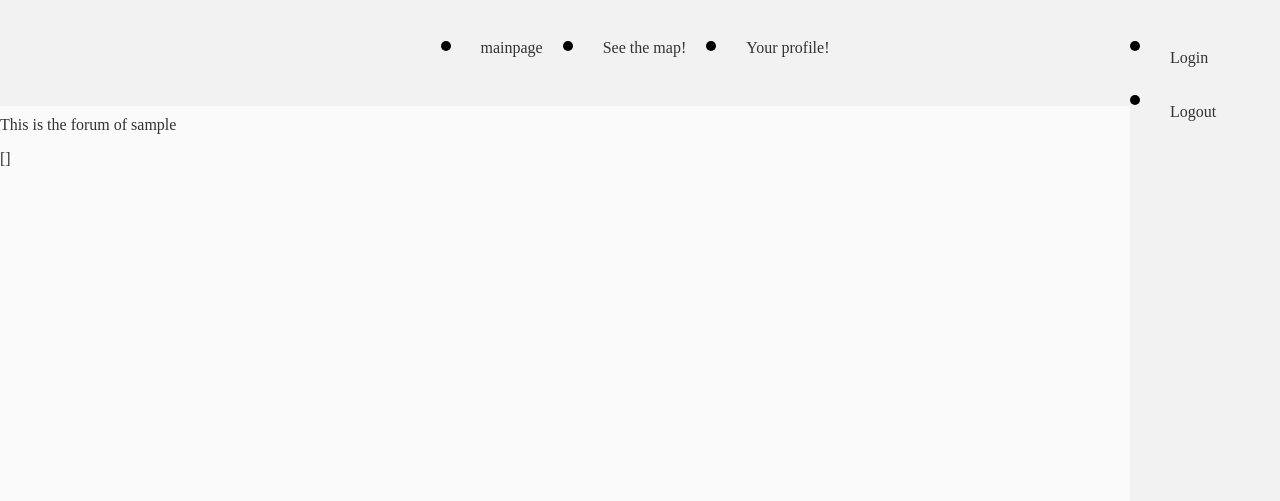
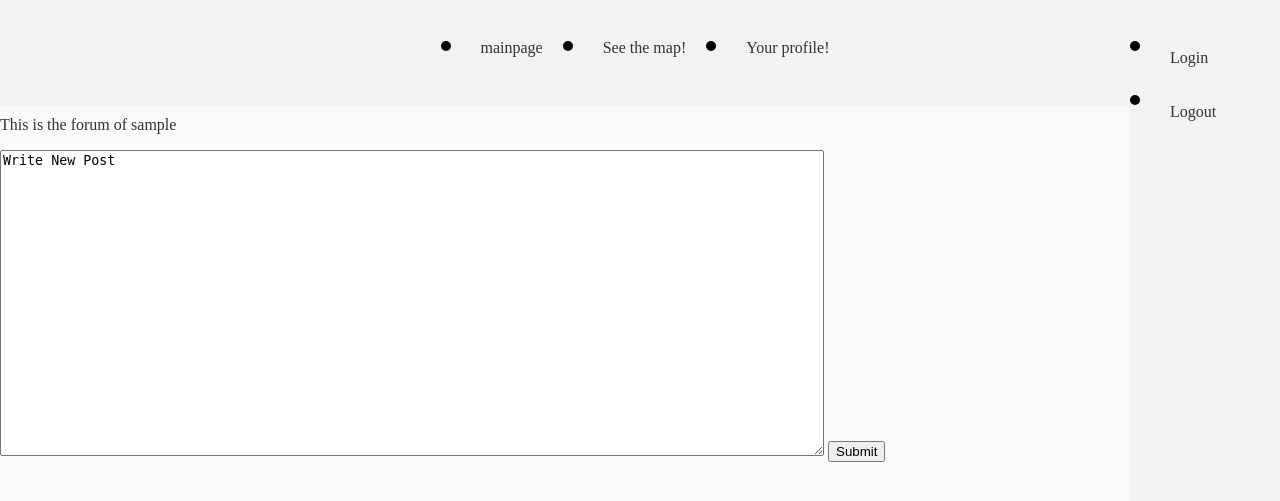
Before and after one commit to nickgismokato/DISProj, a Flask app: a page that uses source/templates/kommune.html in a window 1280 px wide. Shown: the top 501 px of the page. Run offline with Flask 3, Linux system fonts and the light colour scheme; data that the repository does not hold is empty; some libraries are stand-ins or nearby versions.

Commit message:
Added post text area and createt template for post function

```diff
--- a/source/main.py
+++ b/source/main.py
@@ -121,6 +121,10 @@ def unsubscribe():
         userUnsubscribe(request.form['Unsubscribe'])
         userClass.updateSubs()
     return redirect('profile')
+@app.route("/submitpost", methods=['GET','POST'])
+def submitpost():
+    if request.method == "POST":
+        return redirect('profile')
 
 @app.route("/auth/register", methods = ['GET','POST'])
 def register():
--- a/source/templates/kommune.html
+++ b/source/templates/kommune.html
@@ -26,6 +26,9 @@
     <body>
     <p>This is the forum of {{ name }}</p>
 
-    <p>{{ cList }}</p>
+    <form action="{{ url_for('submitpost')}}" method="POST">
+        <textarea name="Post" rows="20" cols="100">Write New Post</textarea>
+        <input type="submit">
+      </form>
     </body>
 </html>
```
